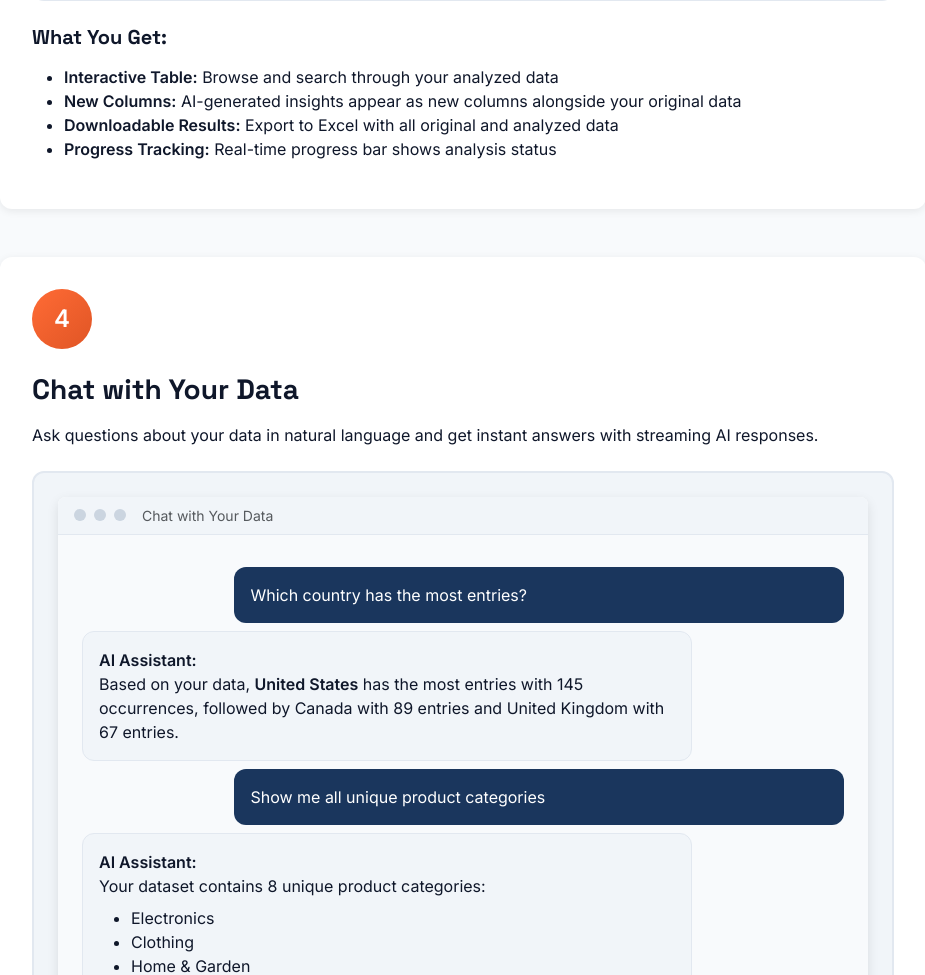
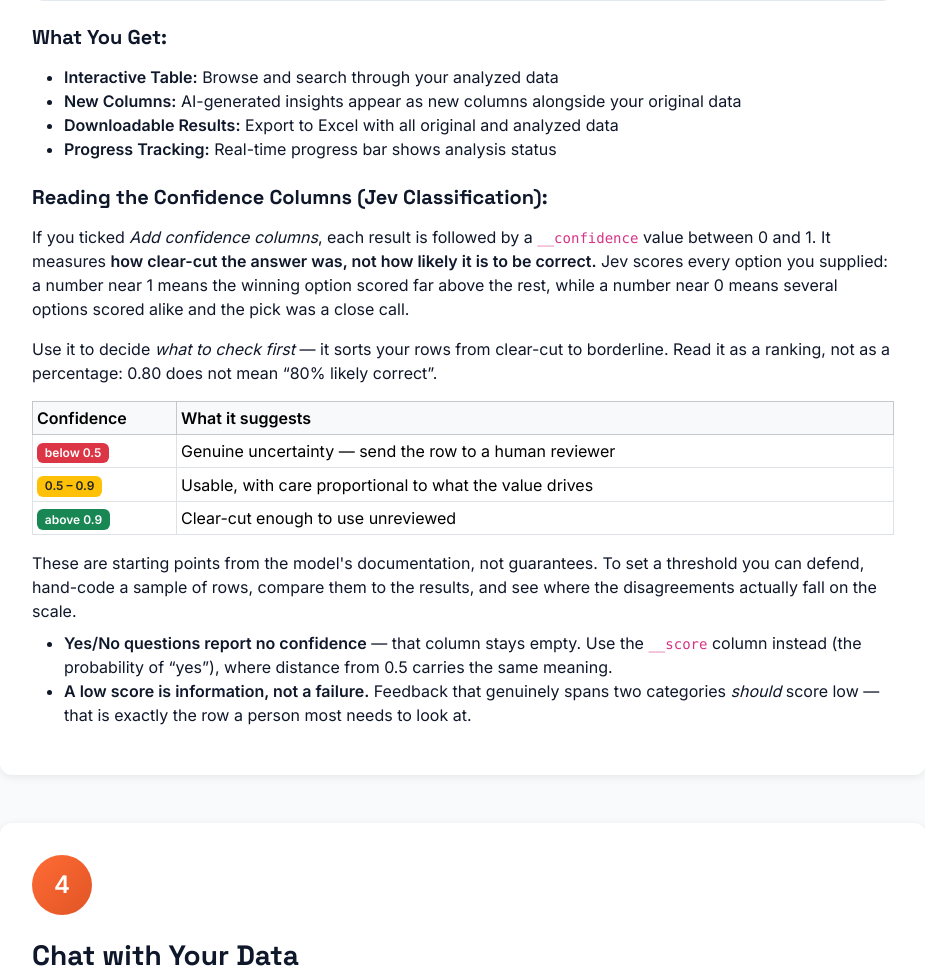
Before and after one commit to jmesplana/excel_ai_insight, a Flask app: page /how-it-works in a window 1280 px wide. Shown: the part 3418-4393 px from the top of the page, without its empty margins (177-1102 px from the left). Run offline with Flask 2, Linux system fonts and the light colour scheme; some libraries are stand-ins or nearby versions.

Commit message:
Explain what the Jev confidence numbers mean, and correct them
Users saw a __confidence column with no explanation beyond a one-line
tooltip, which invited the obvious misreading: that 0.80 means "80%
likely correct". It does not. The value summarises how concentrated the
answer's probability distribution was -- how clear-cut the pick was, not
how likely it is to be true.

Checking the API documentation while writing this turned up two claims in
our own copy that were wrong:

  * We described the value as a "calibrated confidence" in the README
    (twice) and in the jev_provider docstring. The API documents it as a
    convenience statistic explicitly *not* guaranteed to be a calibrated
    probability. Reworded, and the README now says to read it as a
    relative ranking rather than a percentage.

  * The Add confidence columns tooltip promised a confidence "for every
    question". Noul (Yes/No) answers do not carry one, so that column is
    always empty for them. decode_answer already handled this correctly
    by passing the missing value through as None; only the promise was
    wrong. Both the tooltip and the docs now point Yes/No users at the
    __score column instead.

The explanation lives on the How It Works page, where a reader meets the
results, with the vendor's three suggested thresholds presented as
starting points rather than guarantees -- alongside the note that setting
a defensible threshold means hand-coding a sample and seeing where the
disagreements actually fall. It also says plainly that a low score is
information rather than a failure: feedback spanning two categories
should score low, and that is the row a person most needs to see.

```diff
--- a/templates/how-it-works.html
+++ b/templates/how-it-works.html
@@ -434,6 +434,59 @@
                             <li><strong>Downloadable Results:</strong> Export to Excel with all original and analyzed data</li>
                             <li><strong>Progress Tracking:</strong> Real-time progress bar shows analysis status</li>
                         </ul>
+
+                        <h5 class="mt-4 mb-3">Reading the Confidence Columns (Jev Classification):</h5>
+                        <p>
+                            If you ticked <em>Add confidence columns</em>, each result is followed by a
+                            <code>__confidence</code> value between 0 and 1. It measures
+                            <strong>how clear-cut the answer was, not how likely it is to be correct.</strong>
+                            Jev scores every option you supplied: a number near 1 means the winning option
+                            scored far above the rest, while a number near 0 means several options scored
+                            alike and the pick was a close call.
+                        </p>
+                        <p>
+                            Use it to decide <em>what to check first</em> — it sorts your rows from clear-cut
+                            to borderline. Read it as a ranking, not as a percentage: 0.80 does not mean
+                            &ldquo;80% likely correct&rdquo;.
+                        </p>
+                        <div class="table-responsive">
+                            <table class="table table-sm table-bordered align-middle">
+                                <thead class="table-light">
+                                    <tr><th style="width: 9rem;">Confidence</th><th>What it suggests</th></tr>
+                                </thead>
+                                <tbody>
+                                    <tr>
+                                        <td><span class="badge bg-danger">below 0.5</span></td>
+                                        <td>Genuine uncertainty &mdash; send the row to a human reviewer</td>
+                                    </tr>
+                                    <tr>
+                                        <td><span class="badge bg-warning text-dark">0.5 &ndash; 0.9</span></td>
+                                        <td>Usable, with care proportional to what the value drives</td>
+                                    </tr>
+                                    <tr>
+                                        <td><span class="badge bg-success">above 0.9</span></td>
+                                        <td>Clear-cut enough to use unreviewed</td>
+                                    </tr>
+                                </tbody>
+                            </table>
+                        </div>
+                        <p class="mb-2">
+                            These are starting points from the model's documentation, not guarantees. To set a
+                            threshold you can defend, hand-code a sample of rows, compare them to the results,
+                            and see where the disagreements actually fall on the scale.
+                        </p>
+                        <ul>
+                            <li>
+                                <strong>Yes/No questions report no confidence</strong> &mdash; that column stays
+                                empty. Use the <code>__score</code> column instead (the probability of
+                                &ldquo;yes&rdquo;), where distance from 0.5 carries the same meaning.
+                            </li>
+                            <li>
+                                <strong>A low score is information, not a failure.</strong> Feedback that
+                                genuinely spans two categories <em>should</em> score low &mdash; that is exactly
+                                the row a person most needs to look at.
+                            </li>
+                        </ul>
                     </div>
                 </div>
             </div>
--- a/templates/partials/step-4.html
+++ b/templates/partials/step-4.html
@@ -158,7 +158,7 @@
                                         <label class="form-check-label" for="jev-include-confidence">
                                             Add confidence columns
                                             <i class="bi bi-question-circle help-icon" data-bs-toggle="tooltip"
-                                               title="Adds '<result>__confidence' (0-1) for every question, plus '<result>__score' for Score and Yes/No questions. Use it to route low-confidence rows for human review."></i>
+                                               title="Adds '<result>__confidence' (0-1) for Choice and Score questions — Yes/No questions do not report one. Also adds '<result>__score' for Score and Yes/No. Confidence measures how concentrated Jev's answer was, not how likely it is to be correct: below 0.5 means genuine uncertainty, so review those rows."></i>
                                         </label>
                                     </div>
 
```
Also changed, not shown: jev_provider.py (+10 -2 lines), README.md.
